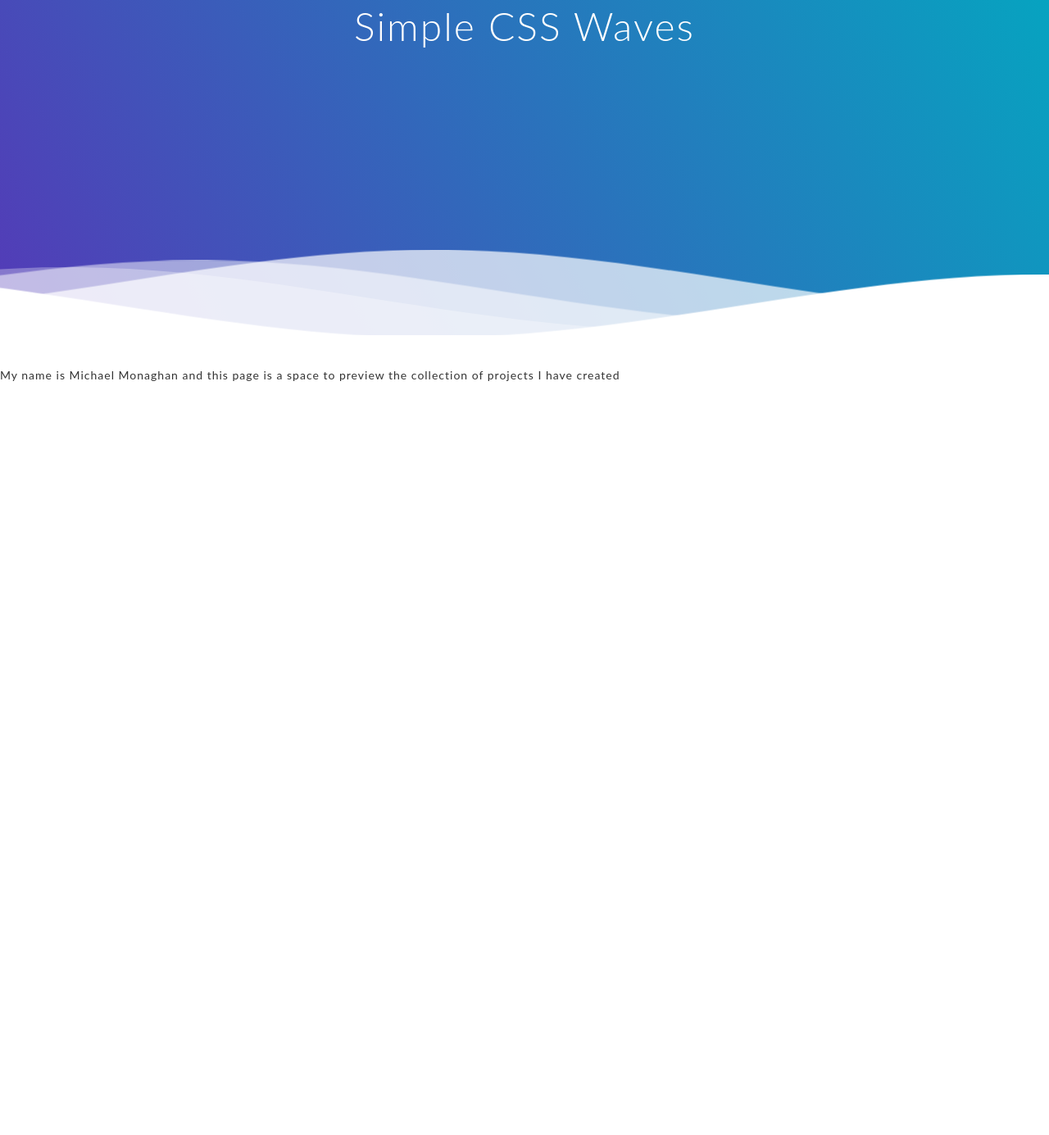
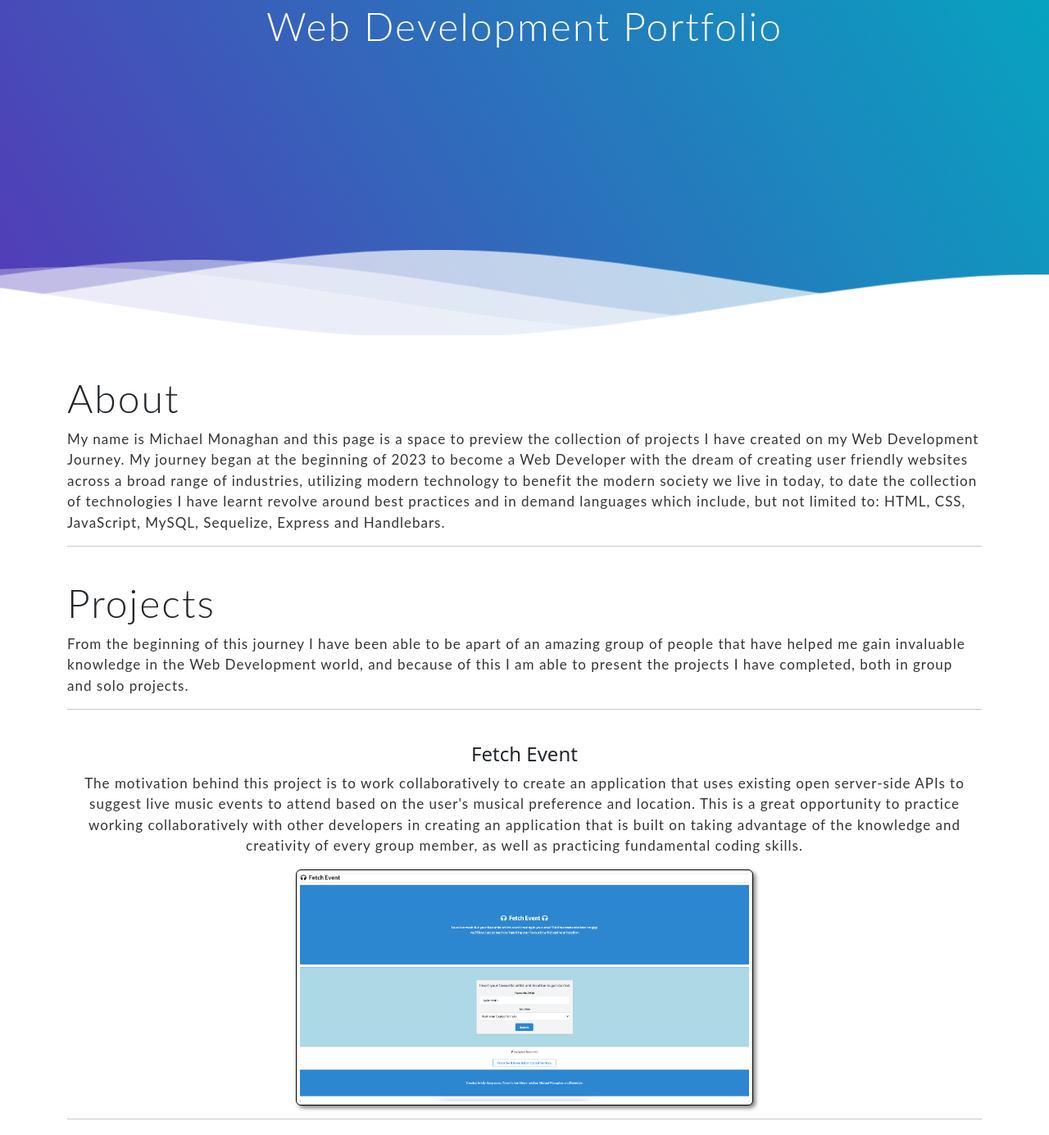
Before and after one commit to Zim40/Portfolio-Project, a plain HTML site: page index.html in a window 1280 px wide. Shown: the part 280-1665 px from the top of the page at 82% size. Before the commit the page ends 800 px from the top, so only its background shows below. Drawn offline with nearby package versions, Linux system fonts and the light colour scheme.

Commit message:
Refactored code/added new layout

```diff
--- a/index.html
+++ b/index.html
@@ -6,15 +6,16 @@
     <meta name="viewport" content="width=device-width, initial-scale=1.0">
 
     <link rel="stylesheet" href="	https://cdn.jsdelivr.net/npm/bootstrap@5.3.0-alpha1/dist/css/bootstrap.min.css">
-    <link rel="stylesheet" href="./style.css">
+    <link rel="stylesheet" href="./public/style.css">
     <title>My Portfolio</title>
 </head>
 <body>
 
-    <nav class="navbar navbar-expand-lg bg-body-tertiary">
+    <nav class="navbar navbar-expand-lg sticky-top bg-body-tertiary">
       <div class="container-fluid">
         <a class="navbar-brand" href="#">Portfolio</a>
-          <button class="navbar-toggler" type="button" data-bs-toggle="collapse" data-bs-target="#navbarNavDropdown" aria-controls="navbarNavDropdown" aria-expanded="false" aria-label="Toggle navigation">
+        <button class="navbar-toggler" type="button" data-bs-toggle="collapse" data-bs-target="#navbarNavDropdown"
+          aria-controls="navbarNavDropdown" aria-expanded="false" aria-label="Toggle navigation">
           <span class="navbar-toggler-icon"></span>
         </button>
         <div class="collapse navbar-collapse" id="navbarNavDropdown">
@@ -22,12 +23,16 @@
             <li class="nav-item">
               <a class="nav-link active" aria-current="page" href="#">Home</a>
             </li>
+            <li class=nav-item>
+              <a class="nav-link active" aria-current="page" href="#about">About</a>
+            </li>
             <li class="nav-item">
-                <a class="nav-link" href="#">Projects</a>
+              <a class="nav-link" href="#projects">Projects</a>
             </li>
             <li class="nav-item">
               <a class="nav-link" href="#">Contact</a>
             </li>
+
           </ul>
         </div>
       </div>
@@ -37,7 +42,7 @@
           <!--Content before waves-->
           <div class="inner-header flex">
 
-            <h1>Simple CSS Waves</h1>
+            <h1>Web Development Portfolio</h1>
           </div>
 
           <!--Waves Container-->
@@ -62,11 +67,74 @@
       <br>
       <br>
         <!--Header ends-->
-        <div class="position-relative top-50 start-50 translate-middle">
-          <section class="description">
-            <p>My name is Michael Monaghan and this page is a space to preview the collection of projects I have created</p>
+      <div class="container">
+        <section class="description" id="about">
+          <h2>About</h2>
+          <p>My name is Michael Monaghan and this page is a space to preview the collection of projects I have created on my
+            Web Development Journey. My journey began at the beginning of 2023 to become a Web Developer with the dream of
+            creating user friendly websites across a broad range of industries, utilizing modern technology to benefit the
+            modern society we live in today, to date the collection of technologies I have learnt revolve around best
+            practices and in demand languages which include, but not limited to: HTML, CSS, JavaScript, MySQL, Sequelize,
+            Express and Handlebars.</p>
         </section>
+        <hr>
       </div>
+      <br>
+
+      <div class="container">
+        <section class="projects" id="projects">
+          <h3>Projects</h3>
+          <p>From the beginning of this journey I have been able to be apart of an amazing group of people that have helped me
+            gain invaluable knowledge in the Web Development world, and because of this I am able to present the projects I
+            have completed, both in group and solo projects.</p>
+        </section>
+        <hr>
+      </div>
+      <br>
+
+      <div class="container d-flex">
+        <div class="img1" style="text-align: center;">
+          <h4 class="projectImgTitle">Fetch Event</h4>
+          <p>The motivation behind this project is to work collaboratively to create an application that uses existing open
+            server-side APIs to suggest live music events to attend based on the user's musical preference and location. This
+            is a great opportunity to practice working collaboratively with other developers in creating an application that
+            is built on taking advantage of the knowledge and creativity of every group member, as well as practicing
+            fundamental coding skills.</p>
+          <img src="./public/images/Fetch Event.png" class="img-thumbnail" alt="Fetch Events project thumbnail">
+          <hr>
+        </div>
+
+
+      </div>
+      <br>
+      <div class="container d-flex">
+        <div class="img1" style="text-align: center;">
+          <h4 class="projectImgTitle">Horiseon Code Refactor</h4>
+          <p>The Horiseon Code Refactor focused on debugging link errors and consolidating CSS properties to reflect best practices, for example group CSS properties together to minimize code foot print. </p>
+          <img src="./public/images/horiseon.png" class="img-thumbnail" alt="Horiseon code refactor thumbnail">
+          <hr>
+        </div>
+        <hr>
+        <br>
+      </div>
+      <br>
+
+      <div class="container">
+        <h4>Contact</h4>
+        <p>If you have any questions or would like to get in contact please fill out the form below, thank you.</p>
+      </div>
+      <form method="POST" action="/submit-form">
+        <input type="text" name="name" placeholder="Your name">
+        <input type="text" name="email" placeholder="Your email">
+        <textarea name="message" placeholder="Your message"></textarea>
+        <button type="submit">Send</button>
+      </form>
+
+
+      <footer>
+
+      </footer>
+
 
 
 
--- a/style.css
+++ b/public/style.css
@@ -5,7 +5,7 @@ body {
   overflow-y: scroll;
 }
 
-h1 {
+h1, h2, h3 {
   font-family: 'Lato', sans-serif;
   font-weight:300;
   letter-spacing: 2px;
@@ -14,8 +14,9 @@ h1 {
 p {
   font-family: 'Lato', sans-serif;
   letter-spacing: 1px;
-  font-size:14px;
+  font-size:17px;
   color: #333333;
+  align-items: left;
 }
 
 .header {
@@ -104,3 +105,8 @@ p {
     font-size:24px;
   }
 }
+.img-thumbnail {
+  max-width: 50%;
+  border:1px solid black;
+  box-shadow: 3px 3px 5px grey;
+}
```
Also changed, not shown: public/images/Fetch Event.png (added), 1 other file. Lines whose indentation alone changed are shown as unchanged.
